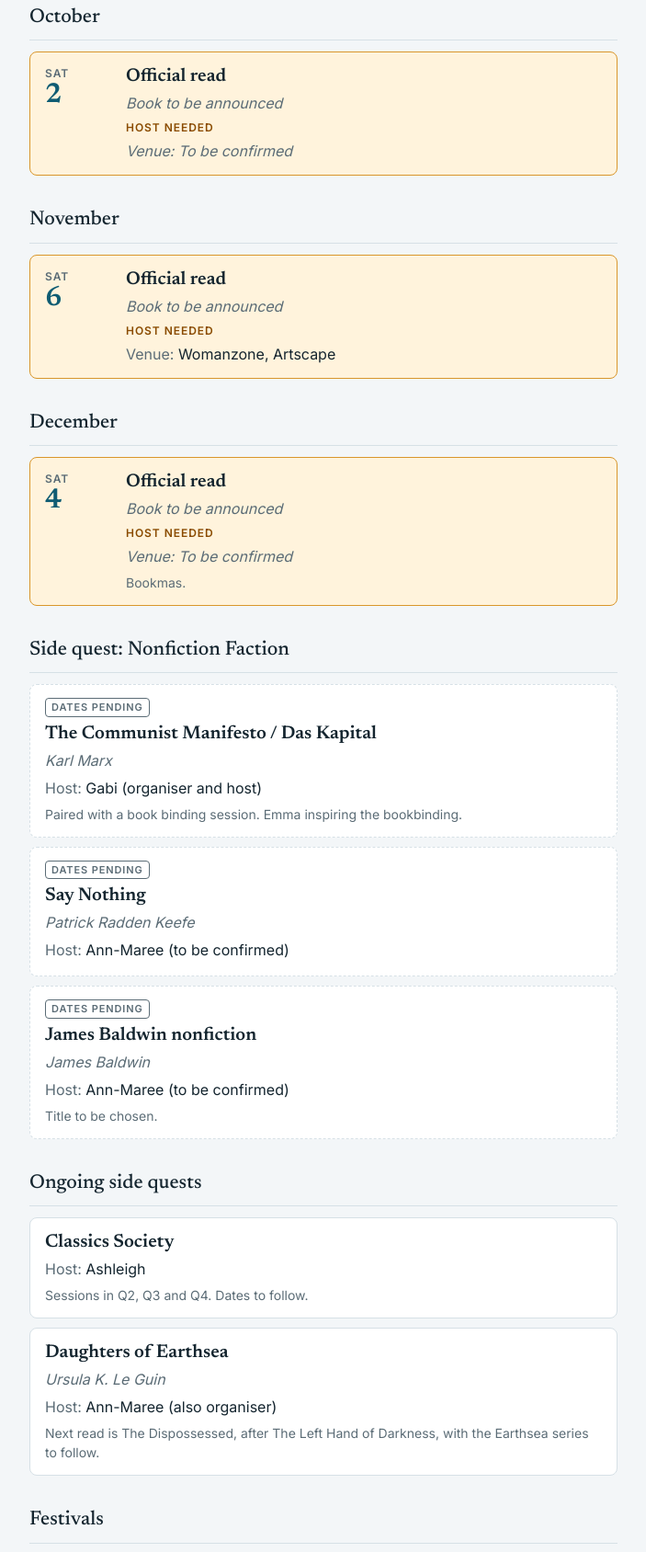
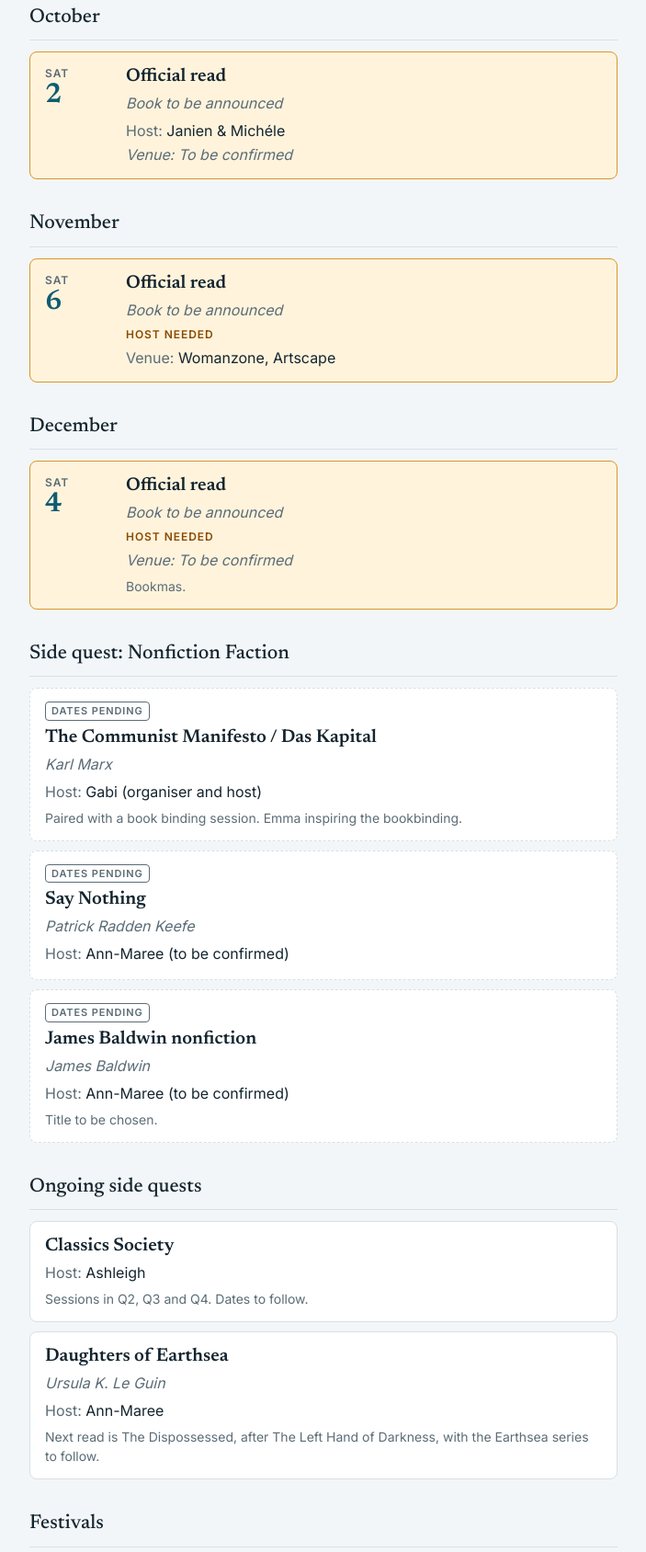
Before and after one commit to Ann-MareeT/Mother-City-Book-Club-2027-Diary, a plain HTML site: page index.html in a window 1280 px wide. Shown: the part 3211-4899 px from the top of the page at 92% size, without its empty margins (288-991 px from the left). Drawn offline with Linux system fonts and the light colour scheme.

Commit message:
Update index.html

```diff
--- a/index.html
+++ b/index.html
@@ -311,7 +311,7 @@ footer { margin-top: 36px; font-size: 13px; color: var(--muted); }
         <div class="what">
           <h3 class="title">Official read</h3>
           <p class="author">Book to be announced</p>
-          <p class="needs-host">Host needed</p>
+          <p class="host">Janien & Michéle </p>
           <p class="venue tbc">To be confirmed</p>
         </div>
       </li>
@@ -385,7 +385,7 @@ footer { margin-top: 36px; font-size: 13px; color: var(--muted); }
         <div class="what">
           <h3 class="title">Daughters of Earthsea</h3>
           <p class="author">Ursula K. Le Guin</p>
-          <p class="host">Ann-Maree (also organiser)</p>
+          <p class="host">Ann-Maree </p>
           <p class="note">Next read is The Dispossessed, after The Left Hand of Darkness, with the Earthsea series to follow.</p>
         </div>
       </li>
```
